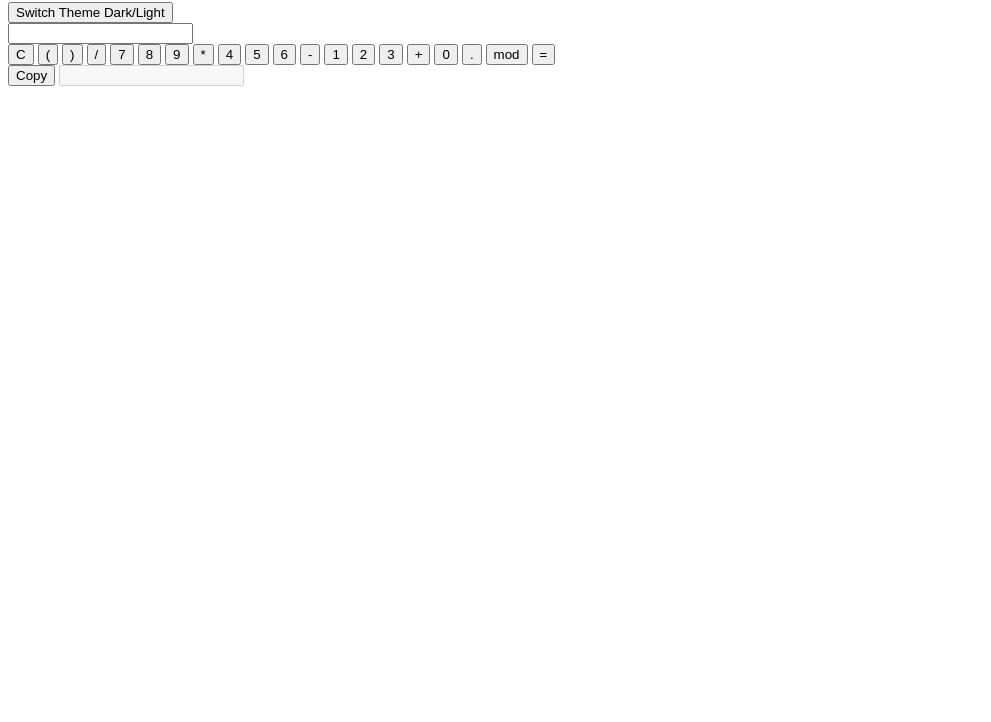
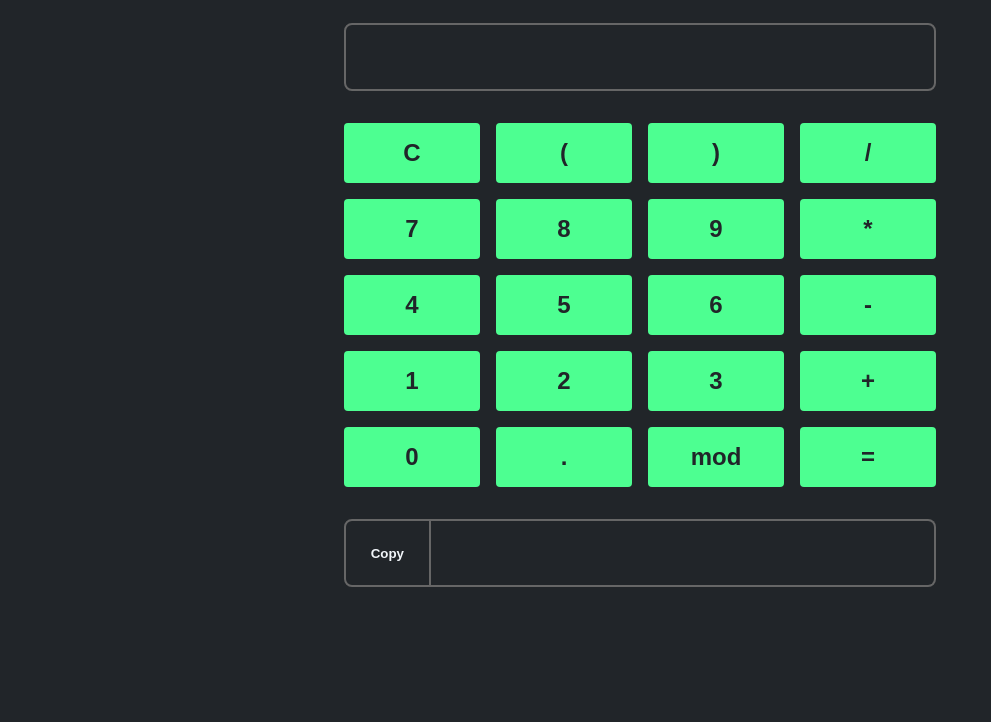
Before and after one commit to RayssaVicente/javascript, a plain HTML site: page projeto-pratico-calc/index.html in a window 1280 px wide. Shown: the part 78-800 px from the top of the page, without its empty margins (0-991 px from the left). Drawn offline with Linux system fonts and the light colour scheme.

Commit message:
Criando o CSS da página

```diff
--- a/projeto-pratico-calc/index.css
+++ b/projeto-pratico-calc/index.css
@@ -0,0 +1,120 @@
+* {
+    box-sizing: border-box;
+    margin: 0;
+    padding: 0;
+  }
+
+  :root {
+    --bg-color: #212529;
+    --border-color: #666;
+    --font-color: #f1f5f9;
+    --primary-color: #4dff91;
+    --error-color: #ff0043;
+  }
+
+  body {
+    background-color: var(--bg-color);
+    color: var(--font-color);
+    font-family: "Ubuntu", sans-serif;
+  }
+
+  main {
+    display: block;
+    margin: 0 auto;
+    max-width: 40rem;
+    padding: 0 1.5rem 2.5rem;
+    position: relative;
+  }
+
+  header {
+    padding: 2rem 0;
+  }
+
+  #themeSwitcher {
+    background-color: var(--bg-color);
+    border: .125rem solid var(--font-color);
+    color: var(--font-color);
+  }
+
+  #themeSwitcher:hover {
+    background-color: var(--font-color);
+    color: var(--bg-color);
+  }
+
+  button {
+    background-color: var(--primary-color);
+    border: none;
+    border-radius: .25rem;
+    font-weight: 700;
+    padding: .5rem 1rem;
+    transition: .15s;
+  }
+
+  input {
+    background-color: var(--bg-color);
+    border: 2px solid var(--border-color);
+    border-radius: .5rem;
+    color: var(--font-color);
+    display: block;
+    font-size: 1.75rem;
+    margin: 0 auto;
+    padding: 1rem;
+    text-align: end;
+    width: 100%;
+  }
+
+  #keys {
+    display: grid;
+    grid-template-columns: 1fr 1fr 1fr 1fr;
+    gap: 1rem;
+    margin: 2rem 0;
+  }
+
+  #keys button {
+    color: var(--bg-color);
+    cursor: pointer;
+    font-size: 1.5rem;
+    padding: 1rem;
+  }
+
+  #keys button:hover {
+    filter: brightness(0.8);
+  }
+
+  #result {
+    border-width: 2px 2px 2px 0;
+    border-radius: 0 .5rem .5rem 0;
+  }
+
+  #copyToClipboard {
+    background-color: transparent;
+    border: solid var(--border-color);
+    border-width: 2px;
+    border-radius: .5rem 0 0 .5rem;
+    color: var(--font-color);
+    cursor: pointer;
+    display: block;
+    height: 4.25rem;
+    width: 6rem;
+  }
+
+  .flex {
+    display: flex;
+  }
+
+  .align-center {
+    align-items: center;
+  }
+
+  .justify-between {
+    justify-content: space-between;
+  }
+
+  .error {
+    background-color: var(--error-color);
+  }
+
+  .success {
+    border-color: var(--primary-color) !important;
+    color: var(--primary-color) !important;
+  }
--- a/projeto-pratico-calc/index.html
+++ b/projeto-pratico-calc/index.html
@@ -8,8 +8,8 @@
   <link rel="preconnect" href="https://fonts.gstatic.com" crossorigin>
   <link href="https://fonts.googleapis.com/css2?family=Ubuntu:wght@400;700&display=swap" rel="stylesheet">
   <title>Projeto Prático Guiado 1</title>
-  <link rel="stylesheet" href="style.css">
-  <script src="./index.js" defer></script>
+  <link rel="stylesheet" href="index.css">
+  <script src="index.js" defer></script>
 </head>
 <body>
   <main data-theme="dark">
```
